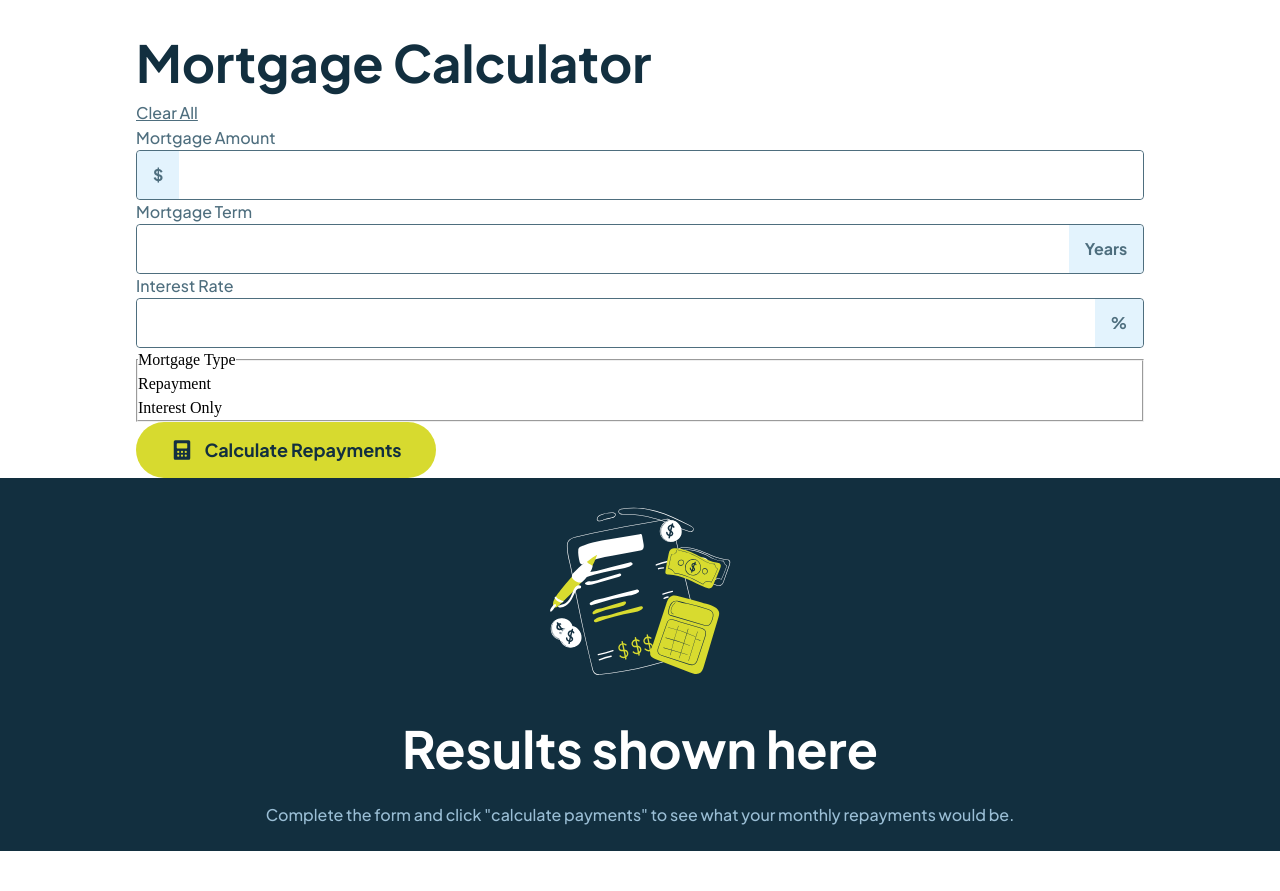
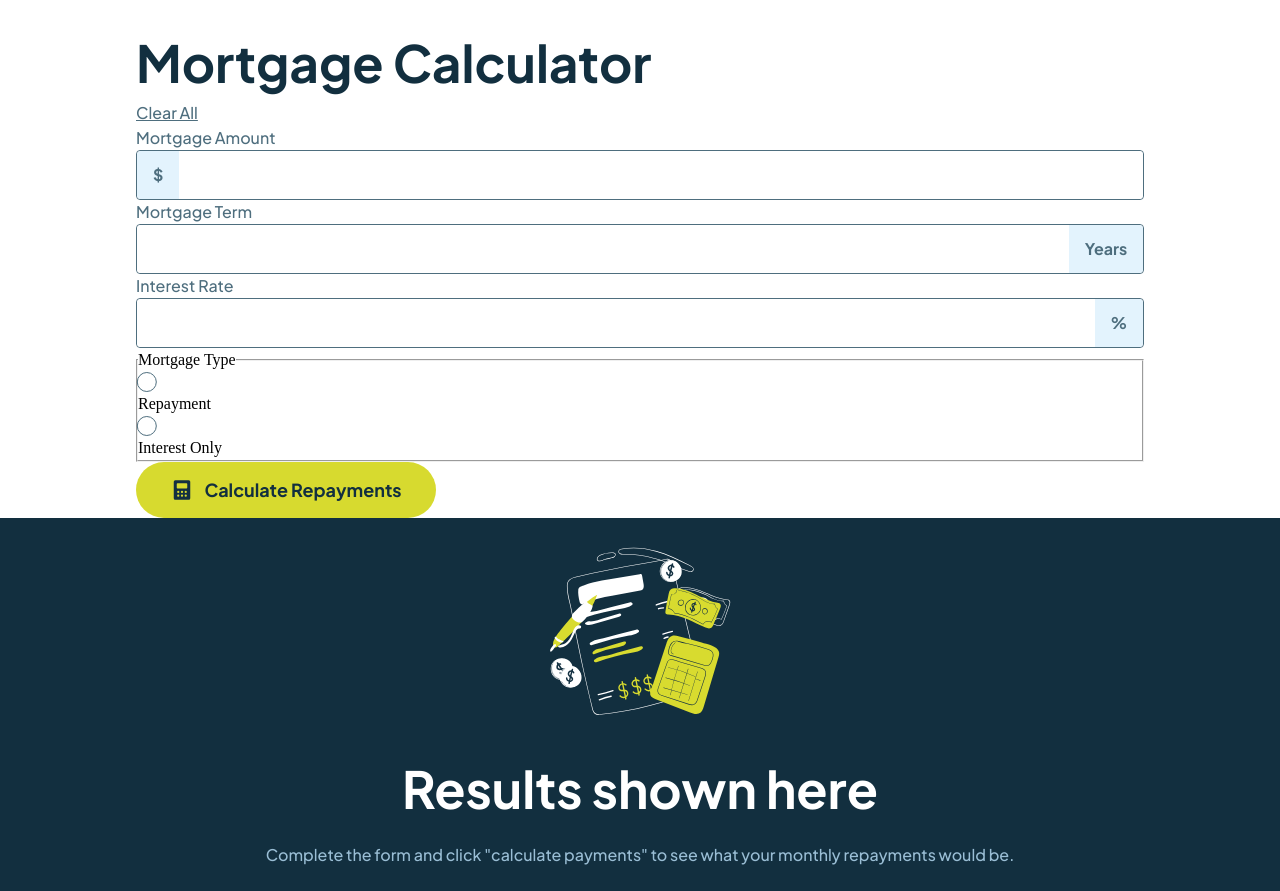
Before and after one commit to mayor-creator/mortgage_calculator_app, a React (Vite) app: page / in a window 1280 px wide. Before the commit the page ends 851 px from the top, so only its background shows below. Built offline with nearby package versions, Linux system fonts and the light colour scheme.

Commit message:
add style for radio buttons

```diff
--- a/src/index.css
+++ b/src/index.css
@@ -90,4 +90,28 @@ input[type="radio"] {
   -webkit-appearance: none;
   appearance: none;
   margin: 0;
+  font: inherit;
+  color: var(--slate700);
+  cursor: pointer;
+  width: 1.25rem;
+  height: 1.25rem;
+  border: 0.094rem solid var(--slate700);
+  border-radius: 50%;
+  transform: translate(-0.075rem);
+  display: grid;
+  place-content: center;
 }
+
+input[type="radio"]::before {
+  content: "";
+  width: 1.25rem;
+  height: 1.25rem;
+  border-radius: 50%;
+  transform: scale(0);
+  transition: 120ms transform ease-in-out;
+  box-shadow: inset 1rem 1rem var(--lime);
+}
+
+input[type="radio"]:checked::before {
+  transform: scale(0.6);
+}
```
